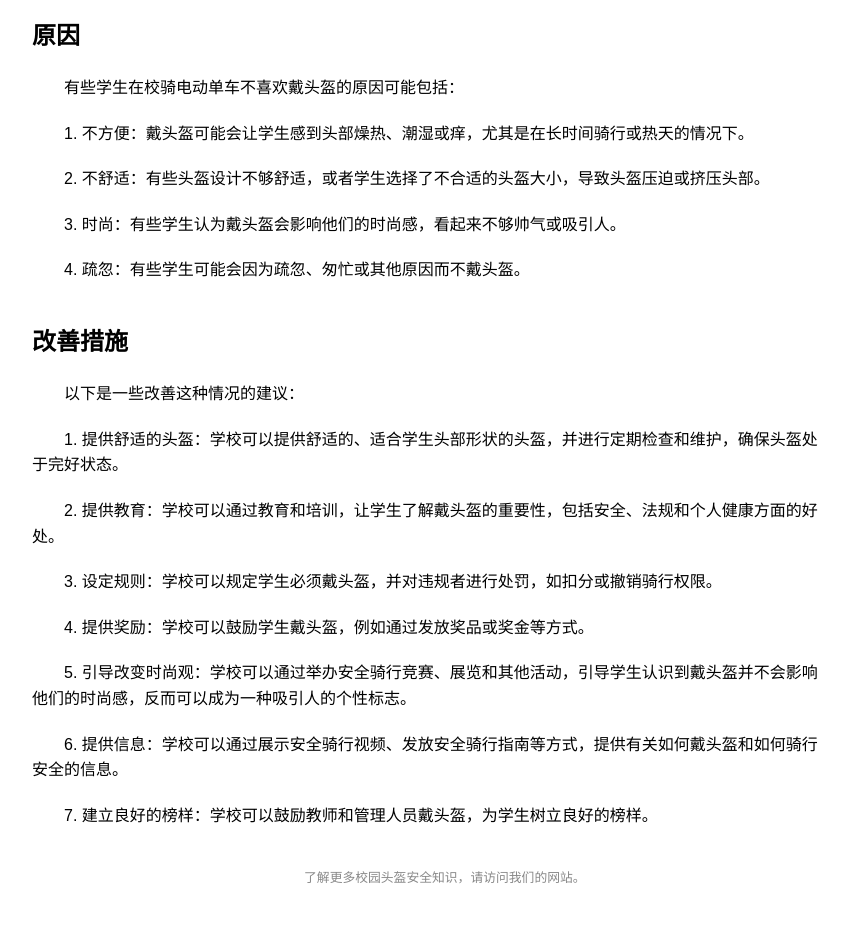
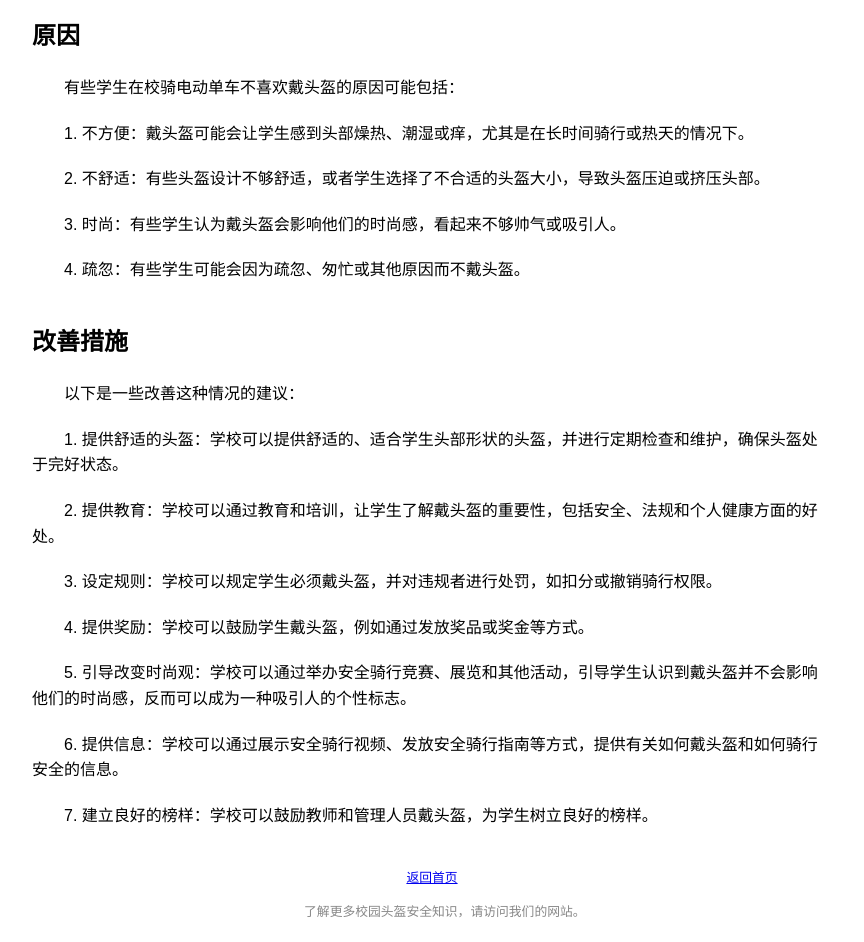
Before and after one commit to sixwatermelon/watermelon.github.io, a plain HTML site: page templates/browse/9.html in a window 1280 px wide. Shown: the part 86-1028 px from the top of the page, without its empty margins (208-1072 px from the left). Before the commit the page ends 995 px from the top, so only its background shows below. Drawn offline with Linux system fonts and the light colour scheme.

Commit message:
Update 9.html

```diff
--- a/templates/browse/9.html
+++ b/templates/browse/9.html
@@ -54,6 +54,7 @@
     <p>7. 建立良好的榜样：学校可以鼓励教师和管理人员戴头盔，为学生树立良好的榜样。</p>
 </div>
 <div class="footer">
+    <a href="../../index.html">返回首页</a>
     <p>了解更多校园头盔安全知识，请访问我们的网站。</p>
 </div>
 </body>
```
